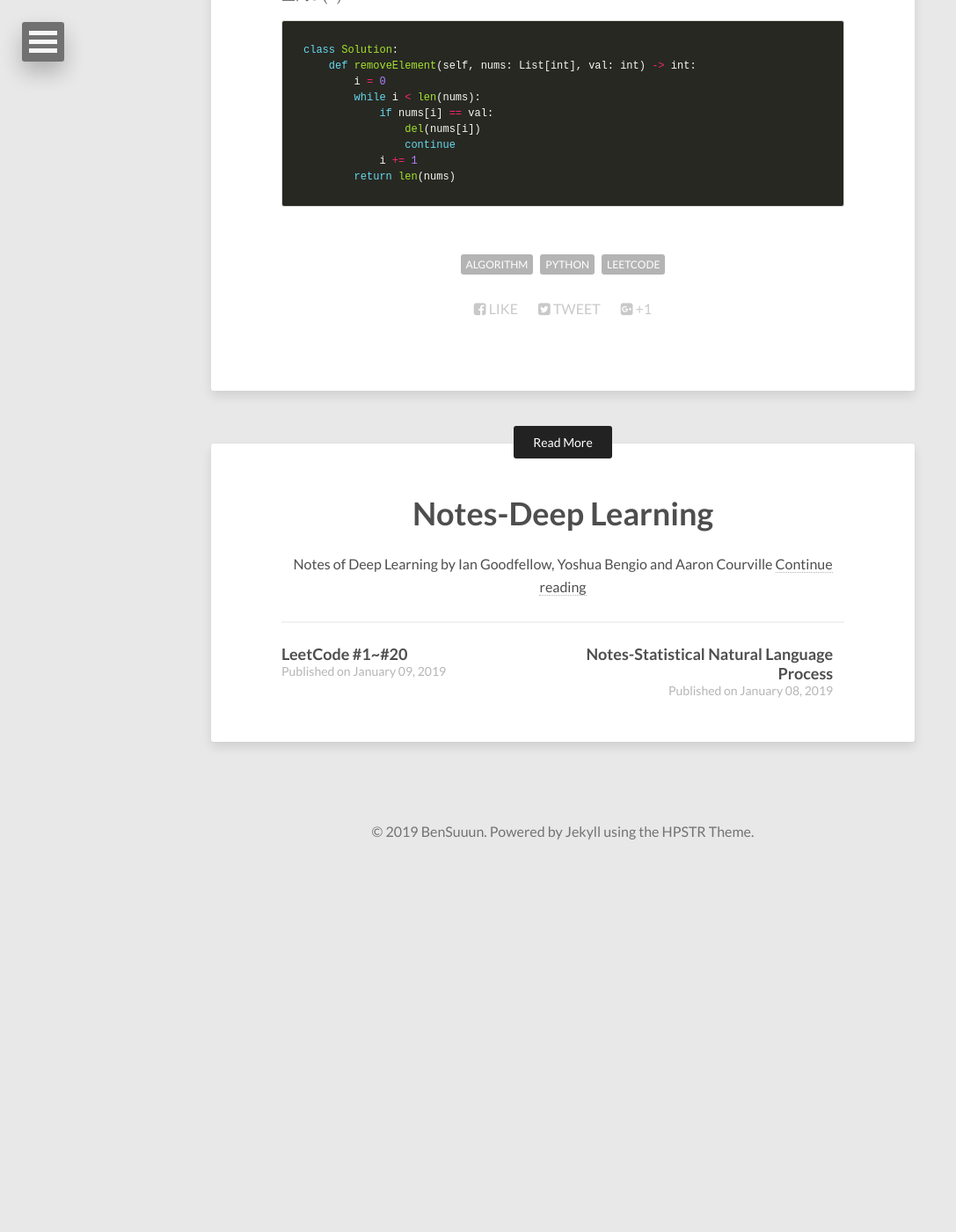
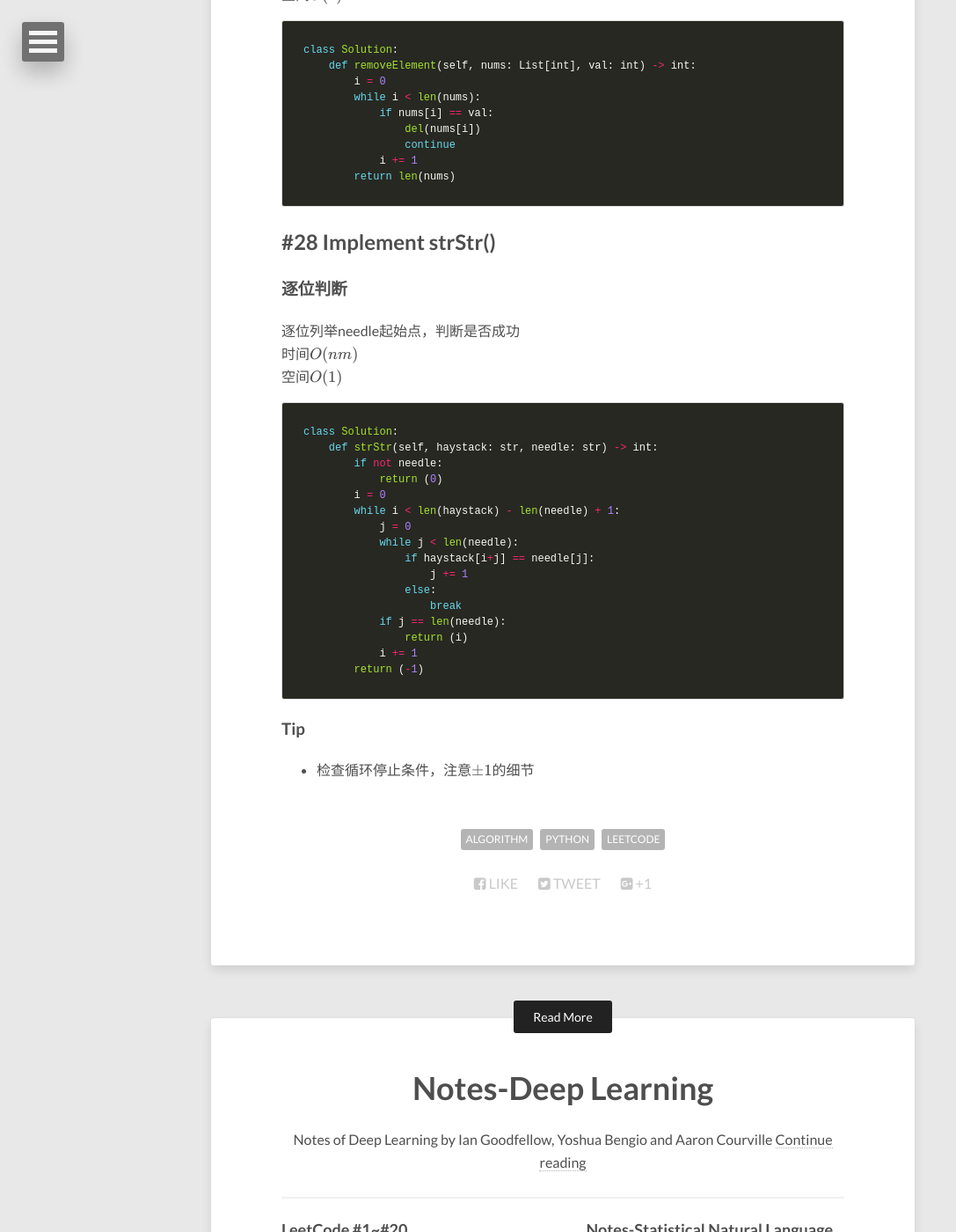
Before and after one commit to Wangbin-Sun/wangbin-sun.github.io, a Jekyll site: the page built from _posts/2019-03-09-leetcode-21-to-40.md, in a window 1280 px wide and 1400 px high, scrolled down 6175 px. Shown: the whole window at 88% size, without its empty margins (0-1087 px from the left). Built offline with Jekyll 4.4.1, drawn with Linux system fonts in a browser that asks for light colours; nearby versions of some CDN libraries; formulas are drawn with MathJax 3; before the commit the page ends 7161 px from its top, so only the background shows below that.

Commit message:
Update Leetcode to #28

````diff
--- a/_posts/2019-03-09-leetcode-21-to-40.md
+++ b/_posts/2019-03-09-leetcode-21-to-40.md
@@ -271,3 +271,32 @@ class Solution:
             i += 1
         return len(nums)
 ```
+
+## #28 Implement strStr()
+
+### 逐位判断
+逐位列举needle起始点，判断是否成功
+时间$O(nm)$
+空间$O(1)$
+
+```python
+class Solution:
+    def strStr(self, haystack: str, needle: str) -> int:
+        if not needle:
+            return (0)
+        i = 0
+        while i < len(haystack) - len(needle) + 1:
+            j = 0
+            while j < len(needle):
+                if haystack[i+j] == needle[j]:
+                    j += 1
+                else:
+                    break
+            if j == len(needle):
+                return (i)
+            i += 1
+        return (-1)
+```
+
+### Tip
+* 检查循环停止条件，注意$\pm 1$的细节
````
